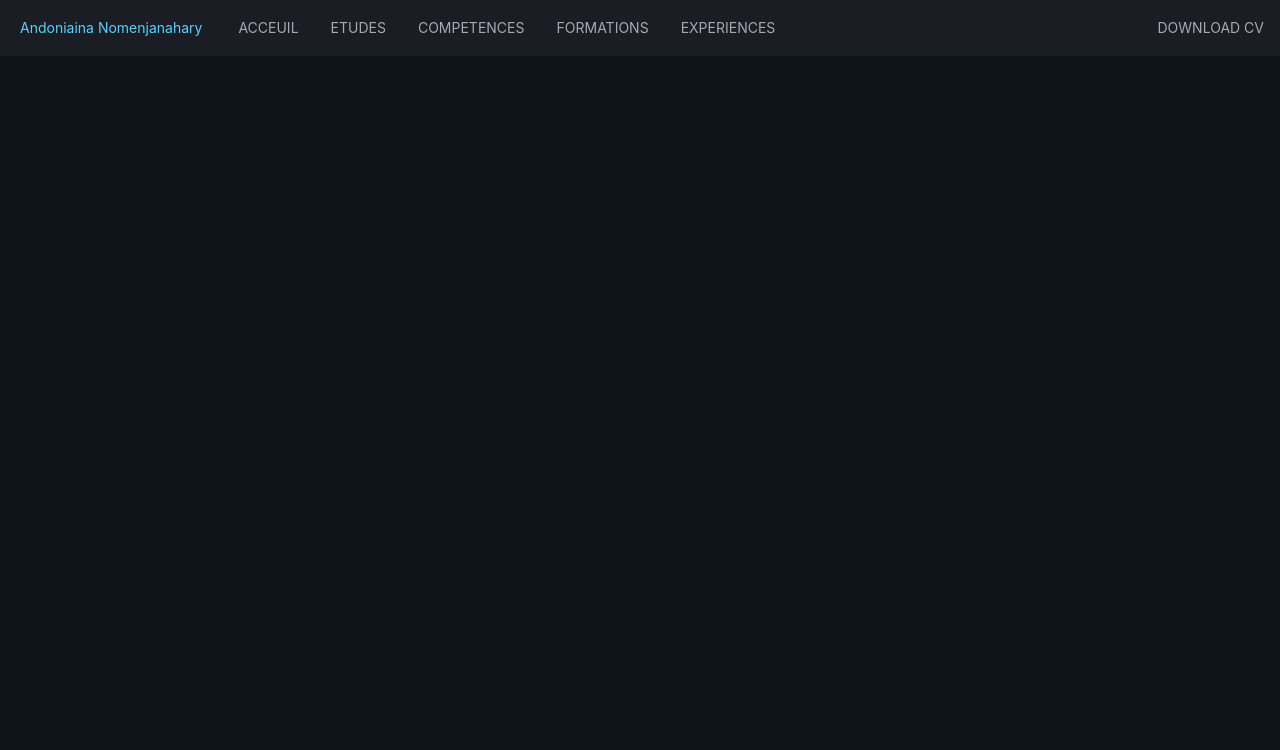
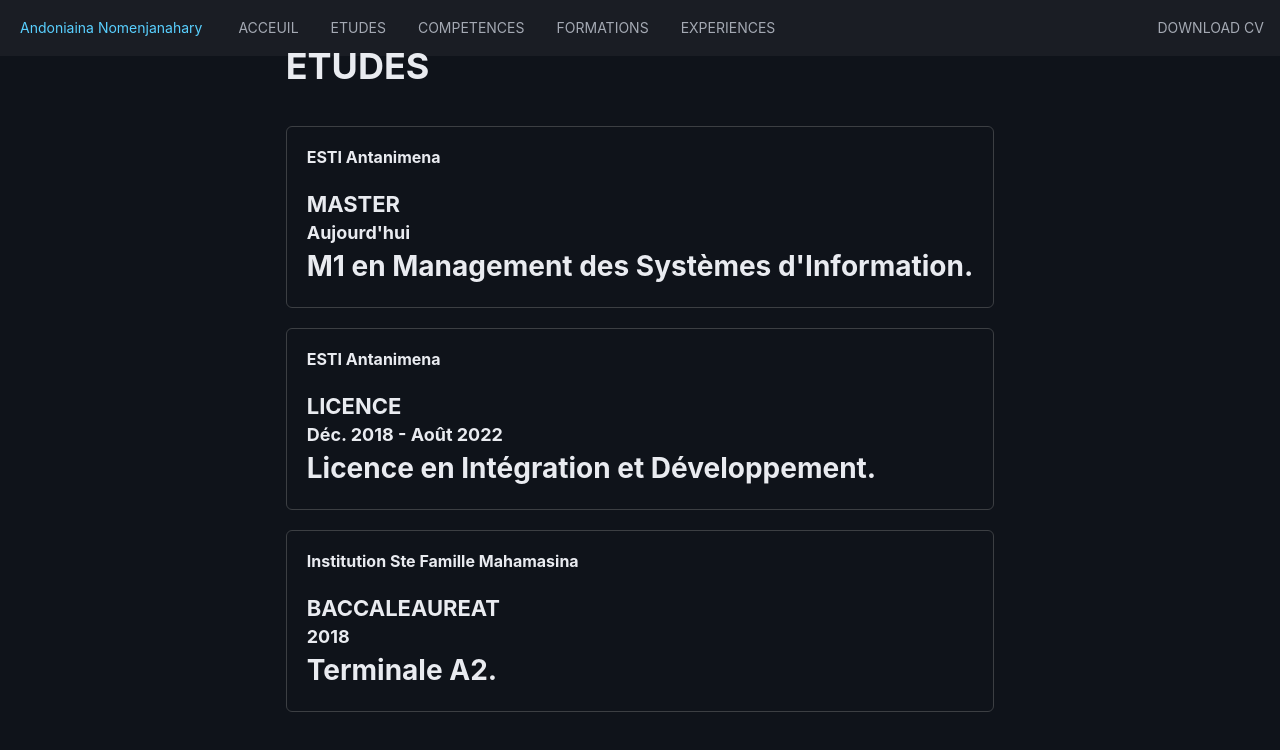
Before and after one commit to AndoniainaNantenaina/profile, a React (Create React App) app: page /etudes in a window 1280 px wide. Shown: the top 750 px of the page. Built offline with nearby package versions, Linux system fonts and the light colour scheme.

Commit message:
Adding ETUDES section

```diff
--- a/src/App.js
+++ b/src/App.js
@@ -1,10 +1,12 @@
-import Home from "./components/Home";
+import Home from "./pages/Home";
 import 'rsuite/dist/rsuite.min.css';
 import { Container, Content, CustomProvider, Header } from "rsuite";
 import MyNavBar from "./components/MyNavBar";
 import { BrowserRouter, Route, Routes } from "react-router-dom";
-import Skills from "./components/Skills";
-import Study from "./components/Study";
+import Skills from "./pages/Skills";
+import Study from "./pages/Study";
+import Formations from "./pages/Formations";
+import Experiences from "./pages/Experiences";
 
 function App() {
   return (
@@ -18,8 +20,10 @@
         <Content>
           <Routes>
             <Route path="/" element={<Home/>}/>
-            <Route path="/study" element={<Study/>}/>
-            <Route path="/skills" element={<Skills/>}/>
+            <Route path="/etudes" element={<Study/>}/>
+            <Route path="/competences" element={<Skills/>}/>
+            <Route path="/formations" element={<Formations/>}/>
+            <Route path="/experiences" element={<Experiences/>}/>
           </Routes>
         </Content>
       </Container>
--- a/src/components/MyNavBar.js
+++ b/src/components/MyNavBar.js
@@ -11,19 +11,19 @@
             ACCEUIL
         </Nav.Item>
 
-        <Nav.Item as={Link} to='/study'>
+        <Nav.Item as={Link} to='/etudes'>
           ETUDES
         </Nav.Item>
 
-        <Nav.Item as={Link} to='/skills'>
+        <Nav.Item as={Link} to='/competences'>
             COMPETENCES
         </Nav.Item>
 
-        <Nav.Item as={Link} to='/skills'>
+        <Nav.Item as={Link} to='/formations'>
             FORMATIONS
         </Nav.Item>
 
-        <Nav.Item as={Link} to='/skills'>
+        <Nav.Item as={Link} to='/experiences'>
             EXPERIENCES
         </Nav.Item>
       </Nav>
--- a/src/components/Skills.js
+++ /dev/null
@@ -1,7 +0,0 @@
-import React from 'react'
-
-export default function Skills() {
-  return (
-    <div>Skills</div>
-  )
-}
--- a/src/components/Study.js
+++ /dev/null
@@ -1,7 +0,0 @@
-import React from 'react'
-
-export default function Study() {
-  return (
-    <div>Study</div>
-  )
-}
--- /dev/null
+++ b/src/pages/Experiences.js
@@ -0,0 +1,12 @@
+import React from 'react'
+
+export default function Experiences() {
+  return (
+    <div style={{
+        display : 'flex',
+        justifyContent : 'center',
+        alignItems : 'center',
+        height : "80vh",
+      }}>Experiences</div>
+  )
+}
--- /dev/null
+++ b/src/pages/Formations.js
@@ -0,0 +1,12 @@
+import React from 'react'
+
+export default function Formations() {
+  return (
+    <div style={{
+        display : 'flex',
+        justifyContent : 'center',
+        alignItems : 'center',
+        height : "80vh",
+      }}>Formations</div>
+  )
+}
--- /dev/null
+++ b/src/pages/Skills.js
@@ -0,0 +1,12 @@
+import React from 'react'
+
+export default function Skills() {
+  return (
+    <div style={{
+      display : 'flex',
+      justifyContent : 'center',
+      alignItems : 'center',
+      height : "80vh",
+    }}>Compétences</div>
+  )
+}
--- /dev/null
+++ b/src/pages/Study.js
@@ -0,0 +1,41 @@
+import React from 'react'
+import { Col, Panel } from 'rsuite'
+
+export default function Study() {
+  return (
+    <div style={{
+      display : 'flex',
+      justifyContent : 'center',
+      alignItems : 'center',
+      height : "80vh",
+    }}>
+      <Col>
+      <h2>ETUDES</h2>
+      <Space h={35}/>
+      <Panel header="ESTI Antanimena" bordered>
+        <h4>MASTER</h4>
+        <h5>Aujourd'hui</h5>
+        <h3>M1 en Management des Systèmes d'Information.</h3>
+      </Panel>
+      <Space h={20}/>
+      <Panel header="ESTI Antanimena" bordered>
+        <h4>LICENCE</h4>
+        <h5>Déc. 2018 - Août 2022</h5>
+        <h3>Licence en Intégration et Développement.</h3>
+      </Panel>
+      <Space h={20}/>
+      <Panel header="Institution Ste Famille Mahamasina" bordered>
+        <h4>BACCALEAUREAT</h4>
+        <h5>2018</h5>
+        <h3>Terminale A2.</h3>
+      </Panel>
+      </Col>
+    </div>
+  )
+}
+
+const Space = (props) => {
+  return(
+    <div style={{height : props.h}}></div>
+  );
+}
```
Also changed, not shown: src/pages/Home.js (renamed from src/components/Home.js), 1 other file (tests, documents, lock files or other folders).
